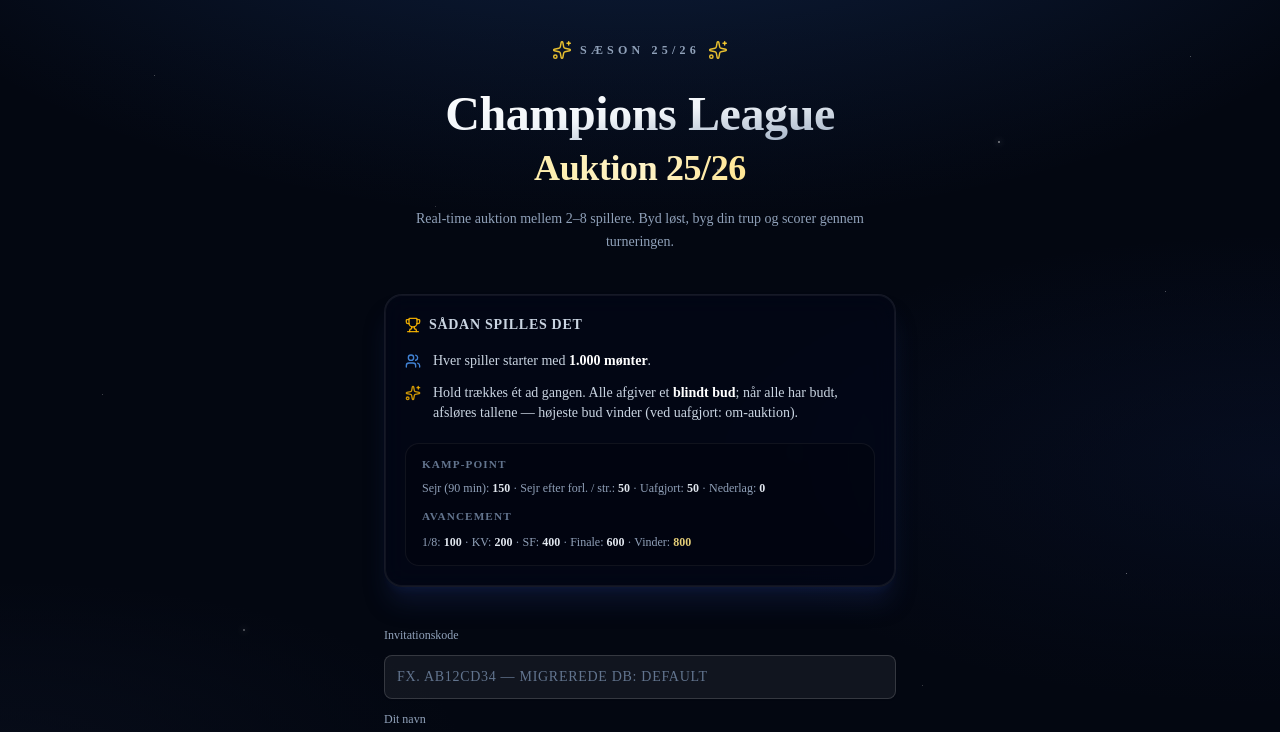
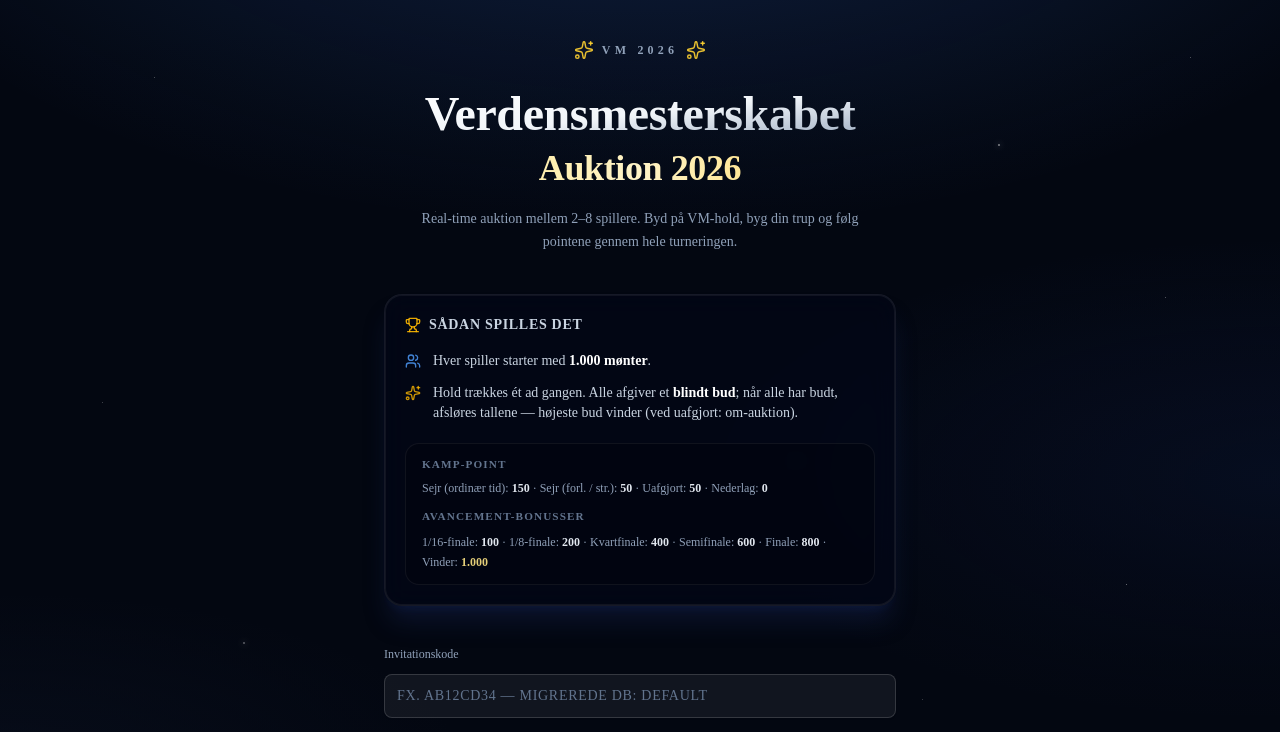
Before and after one commit to madstanderup/cl-auktion, a Next.js app: page / in a window 1280 px wide. Shown: the top 732 px of the page. Built offline with nearby package versions, Linux system fonts and the light colour scheme; no server answers.

Commit message:
feat: opdater forside til VM 2026 med nye pointregler

```diff
--- a/src/app/page.tsx
+++ b/src/app/page.tsx
@@ -145,10 +145,22 @@
         ))}
       </div>
 
+      {/*
+        ── CHAMPIONS LEAGUE-REGLER (gem til næste CL-sæson) ──────────────────
+        Header:   Sæson 25/26 · Champions League · Auktion 25/26
+        Tagline:  Real-time auktion mellem 2–8 spillere. Byd løst, byg din trup
+                  og scorer gennem turneringen.
+        Kamp-point:
+          Sejr (90 min): 150  · Sejr forl./str.: 50  · Uafgjort: 50  · Nederlag: 0
+        Avancement:
+          1/8: 100  · KV: 200  · SF: 400  · Finale: 600  · Vinder: 800
+        ──────────────────────────────────────────────────────────────────────
+      */}
+
       <header className="relative z-10 flex items-center justify-center gap-2 pt-10 pb-4">
         <Sparkles className="size-5 text-amber-300/90" strokeWidth={1.75} />
         <span className="text-xs font-semibold uppercase tracking-[0.35em] text-slate-400">
-          Sæson 25/26
+          VM 2026
         </span>
         <Sparkles className="size-5 text-amber-300/90" strokeWidth={1.75} />
       </header>
@@ -156,16 +168,16 @@
       <main className="relative z-10 mx-auto flex w-full max-w-lg flex-1 flex-col px-5 pb-16 pt-2 sm:max-w-xl sm:px-8">
         <h1 className="text-center font-semibold tracking-tight text-balance">
           <span className="block bg-gradient-to-br from-white via-slate-100 to-slate-400 bg-clip-text text-3xl leading-tight text-transparent sm:text-4xl md:text-5xl">
-            Champions League
+            Verdensmesterskabet
           </span>
           <span className="mt-1 block bg-gradient-to-r from-amber-200 via-amber-100 to-amber-300 bg-clip-text text-2xl text-transparent sm:text-3xl md:text-4xl">
-            Auktion 25/26
+            Auktion 2026
           </span>
         </h1>
 
         <p className="mx-auto mt-5 max-w-md text-center text-sm leading-relaxed text-slate-400">
-          Real-time auktion mellem 2–8 spillere. Byd løst, byg din trup og scorer gennem
-          turneringen.
+          Real-time auktion mellem 2–8 spillere. Byd på VM-hold, byg din trup og følg
+          pointene gennem hele turneringen.
         </p>
 
         <section
@@ -201,23 +213,29 @@
               Kamp-point
             </p>
             <p className="mt-2 text-xs text-slate-400">
-              Sejr (90 min): <strong className="text-slate-200">150</strong>
+              Sejr (ordinær tid): <strong className="text-slate-200">150</strong>
               {" · "}
-              Sejr efter forl. / str.: <strong className="text-slate-200">50</strong>
+              Sejr (forl. / str.): <strong className="text-slate-200">50</strong>
               {" · "}
               Uafgjort: <strong className="text-slate-200">50</strong>
               {" · "}
               Nederlag: <strong className="text-slate-200">0</strong>
             </p>
             <p className="mt-3 text-[0.7rem] font-semibold uppercase tracking-widest text-slate-500">
-              Avancement
+              Avancement-bonusser
             </p>
             <p className="mt-2 text-xs leading-relaxed text-slate-400">
-              1/8: <strong className="text-slate-200">100</strong>
-              {" · "}KV: <strong className="text-slate-200">200</strong>
-              {" · "}SF: <strong className="text-slate-200">400</strong>
-              {" · "}Finale: <strong className="text-slate-200">600</strong>
-              {" · "}Vinder: <strong className="text-amber-200/90">800</strong>
+              1/16-finale: <strong className="text-slate-200">100</strong>
+              {" · "}
+              1/8-finale: <strong className="text-slate-200">200</strong>
+              {" · "}
+              Kvartfinale: <strong className="text-slate-200">400</strong>
+              {" · "}
+              Semifinale: <strong className="text-slate-200">600</strong>
+              {" · "}
+              Finale: <strong className="text-slate-200">800</strong>
+              {" · "}
+              Vinder: <strong className="text-amber-200/90">1.000</strong>
             </p>
           </div>
         </section>
```
